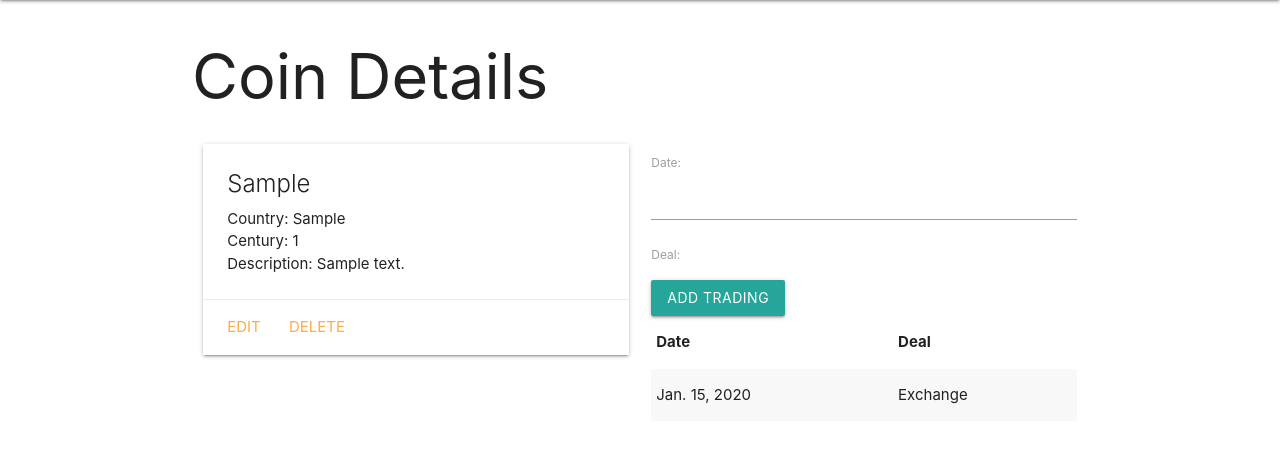
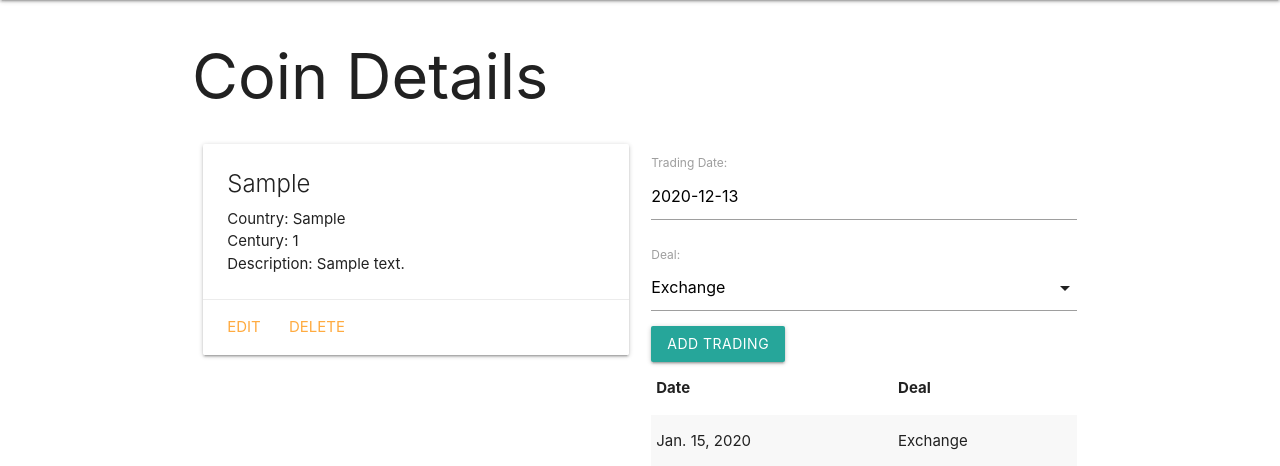
Before and after one commit to aleksyara/coinscollector, a Django app: page /coins/1/ in a window 1280 px wide. Shown: the part 64-530 px from the top of the page. Run offline with Django 3.2, Linux system fonts and the light colour scheme; tables that the repository leaves empty hold one stand-in row (values such as "Sample post").

Commit message:
finish Trading (One To Man) model

```diff
--- a/main_app/models.py
+++ b/main_app/models.py
@@ -23,18 +23,20 @@
     def get_absolute_url(self):
         return reverse('detail', kwargs={'coin_id': self.id})
 
-
 # Add new Feeding model below Cat model
 class Trading(models.Model):
-    date = models.DateField()
+    date = models.DateField('Trading Date')
     deal = models.CharField(
         max_length=1,
         choices=DEALS,
         default=DEALS[0][0]
         )
-    # Create a coin_id FK, since a Trading belongs to a Cat
+    # Create a coin_id as aFK, since a Trading belongs to a Cat
     coin = models.ForeignKey(Coin, on_delete=models.CASCADE)
 
     def __str__(self):
         # Nice method for obtaining the friendly value of a Field.choice
         return f"{self.get_deal_display()} on {self.date}"
+
+    class Meta:
+        ordering = ['-date'] # most recent dates displayed at the top
--- a/main_app/templates/base.html
+++ b/main_app/templates/base.html
@@ -9,6 +9,7 @@
   <title>Coins Collector</title>
   <link rel="stylesheet" href="https://cdnjs.cloudflare.com/ajax/libs/materialize/1.0.0/css/materialize.min.css">
   <link rel="stylesheet" type="text/css" href="{% static 'css/style.css' %}">
+  <script src="https://cdnjs.cloudflare.com/ajax/libs/materialize/1.0.0/js/materialize.min.js"></script>
 </head>
 <body>
   <header class="navbar-fixed">
--- a/main_app/templates/coins/detail.html
+++ b/main_app/templates/coins/detail.html
@@ -22,12 +22,11 @@
 
   <div class="col s6">
       <!-- displaying new TraidingForm -->
-      <form method="post">
+      <form action="{% url 'add_trading' coin.id %}" method="post">
         {% csrf_token %}
         {{ trading_form.as_p }}
         <input type="submit" class="btn" value="Add Trading">
       </form>
-
     <table class="striped">
       <thead>
         <tr><th>Date</th><th>Deal</th></tr>
@@ -44,4 +43,19 @@
   </div>
 
 </div>
+
+<script>
+
+  const dateEl = document.getElementById('id_date');
+  M.Datepicker.init(dateEl, {
+    format: 'yyyy-mm-dd',
+    defaultDate: new Date(),
+    setDefaultDate: true,
+    autoClose: true
+  });
+
+  const selectEl = document.getElementById('id_deal');
+  M.FormSelect.init(selectEl);
+
+</script>
 {% endblock %}
--- a/main_app/urls.py
+++ b/main_app/urls.py
@@ -9,4 +9,5 @@
   path('coins/create/', views.CoinCreate.as_view(), name='coins_create'),
   path('coins/<int:pk>/update/', views.CoinUpdate.as_view(), name='coins_update'),
   path('coins/<int:pk>/delete/', views.CoinDelete.as_view(), name='coins_delete'),
+  path('coins/<int:coin_id>/add_tradingg/', views.add_trading, name='add_trading'),
 ]
--- a/main_app/views.py
+++ b/main_app/views.py
@@ -1,4 +1,4 @@
-from django.shortcuts import render
+from django.shortcuts import render, redirect
 from .models import Coin #require MODEL additng this line
 from .forms import TradingForm
 
@@ -34,6 +34,16 @@
     'coin': coin, 'trading_form': trading_form
     })
 
+def add_trading(request, coin_id):
+  form = TradingForm(request.POST)
+  # validate the form
+  if form.is_valid():
+    # don't save the form to the db until it has the cat_id assigned
+    new_trading = form.save(commit=False) # - every time whe
+    new_trading.coin_id = coin_id
+    new_trading.save()
+  return redirect('detail', coin_id=coin_id)
+
 class CoinUpdate(UpdateView):
   model = Coin
   fields = '__all__'
```
Also changed, not shown: main_app/migrations/0005_auto_20201213_1946.py (added).
